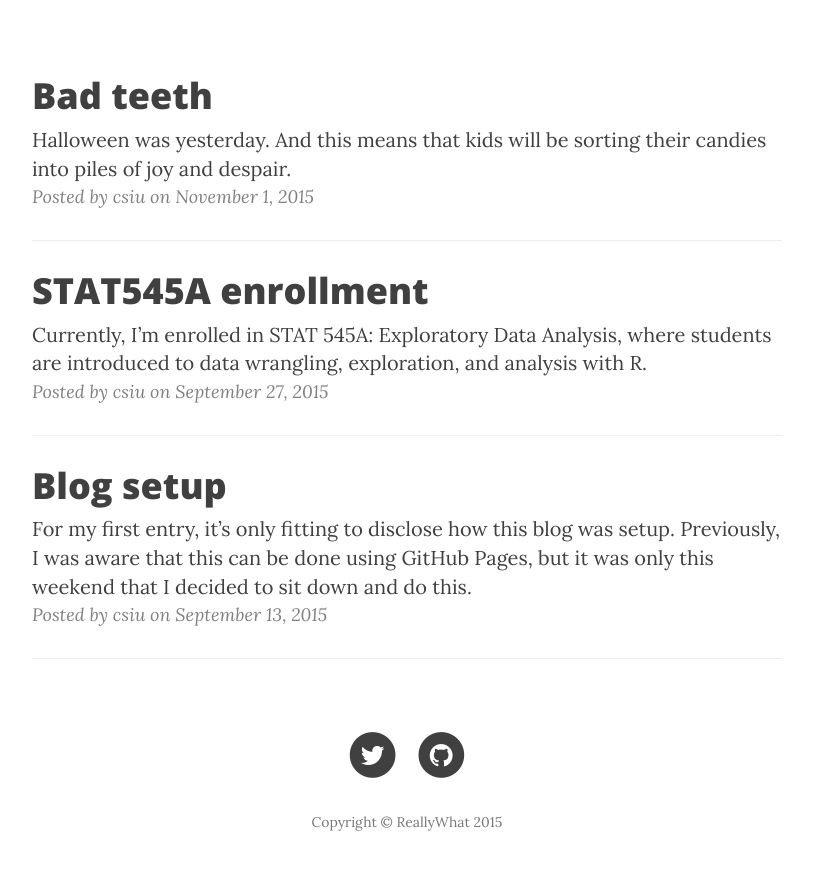
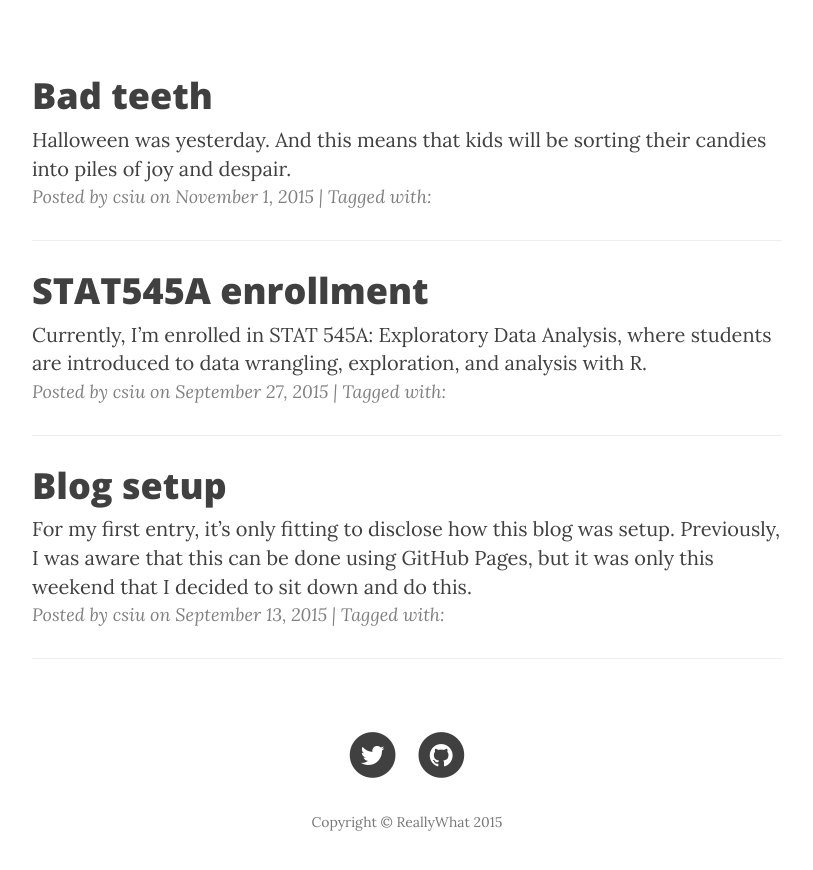
Before and after one commit to csiu/blog, a Jekyll site: the page built from index.html, in a window 1280 px wide, cut to the strip 452-1335 px from the top of the page. Shown: the top 870 px of the strip, without its empty margins (233-1046 px from the left). Built offline with Jekyll 4.4.1, drawn with Linux system fonts in a browser that asks for light colours; nearby versions of some CDN libraries; the list of posts is cut into pages by our own code.

Commit message:
add tags to each post for home page

```diff
--- a/index.html
+++ b/index.html
@@ -2,6 +2,13 @@
 layout: page
 description: "csiu's blog"
 ---
+<style>
+div.post-preview a h2.post-title,
+div.post-preview p.post-meta a {
+    /* color: #0085a1; */
+}
+</style>
+
 {% for post in paginator.posts %}
 <div class="post-preview">
   <a href="{{ post.url | prepend: site.baseurl }}">
@@ -17,7 +24,7 @@
     {% endif %}
   </a>
   <p class="post-meta">
-    Posted by {% if post.author %}{{ post.author }}{% else %}{{ site.title }}{% endif %} on {{ post.date | date: "%B %-d, %Y" }}
+    Posted by {% if post.author %}{{ post.author }}{% else %}{{ site.title }}{% endif %} on {{ post.date | date: "%B %-d, %Y" }} | Tagged with: {% for tag in post.tags %}<a href="/tags/{{ tag }}">{{ tag }}</a>{% unless forloop.last %}, {% endunless %}{% endfor %}
   </p>
 </div>
 <hr>
```
